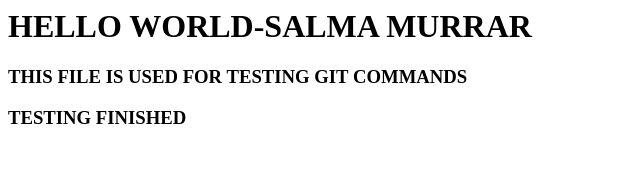
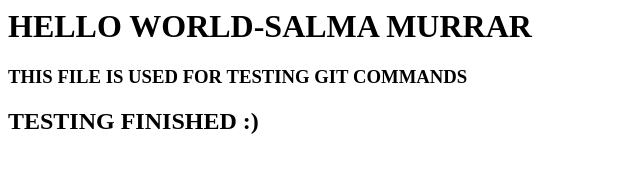
Before and after one commit to salmamurrar7/tasks, a plain HTML site: page index.html in a window 1280 px wide. Shown: the whole page, without its empty margins (0-640 px from the left). Drawn offline with Linux system fonts and the light colour scheme.

Commit message:
new modification

```diff
--- a/index.html
+++ b/index.html
@@ -5,7 +5,7 @@
     <body>
         <h1>HELLO WORLD-SALMA MURRAR</h1>
         <h3>THIS FILE IS USED FOR TESTING GIT COMMANDS</h3>
-         <h3>TESTING FINISHED</h3>
+         <h2>TESTING FINISHED :)</h2>
 
     </body>
 </html>
```
